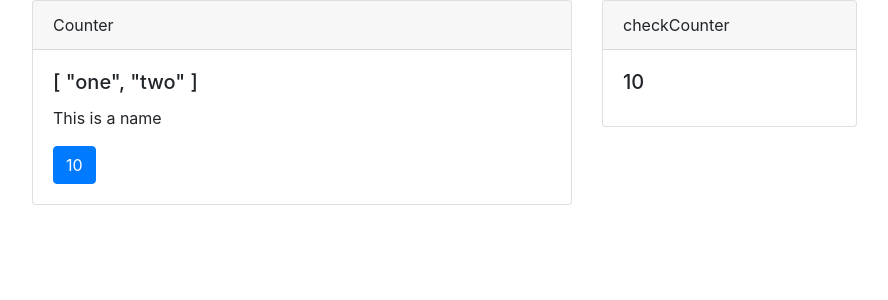
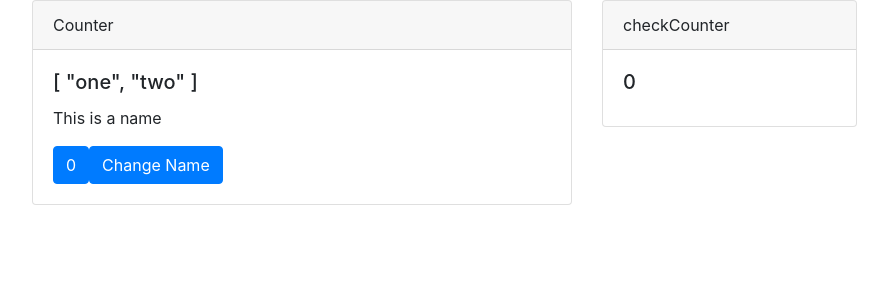
Before and after one commit to JafirQuiroz/vuex-sample, a Vue app: page / in a window 1280 px wide. Shown: the top 300 px of the page, without its empty margins (53-941 px from the left). Built offline with nearby package versions, Linux system fonts and the light colour scheme.

Commit message:
Add mutations to change the state

```diff
--- a/src/components/Counter.vue
+++ b/src/components/Counter.vue
@@ -7,7 +7,8 @@
             <div class="card-body">
                 <h5 class="card-title">{{customData}}</h5>
                 <p class="card-text">{{name}}</p>
-                <a href="#" class="btn btn-primary">{{counter}}</a>
+                <a href="#" class="btn btn-primary" @click="sumCounter">{{counter}}</a>
+                <a href="#" class="btn btn-primary" @click="changeName">Change Name</a>
             </div>
         </div>
     </div>
@@ -33,6 +34,17 @@
                 'counter',
                 'name'
             ])
+        },
+        methods: {
+            sumCounter() {
+                //We can not directly modify the mutation we need to use commit method and the name of the mutation that we can to call
+                this.$store.commit('increment')
+            },
+            changeName() {
+                let newName = 'New Name'
+                //We can pass aditional data as second parameter
+                this.$store.commit('changeName',newName)
+            }
         }
     }
 </script>
--- a/src/store.js
+++ b/src/store.js
@@ -5,11 +5,16 @@ Vue.use(Vuex)
 
 export default new Vuex.Store({
   state: {
-    counter: 10,
+    counter: 0,
     name: 'This is a name'
   },
   mutations: {
-
+    increment(state) {
+        state.counter++
+    },
+    changeName(state, payload) {
+        state.name = payload
+    }
   },
   actions: {
 
```
